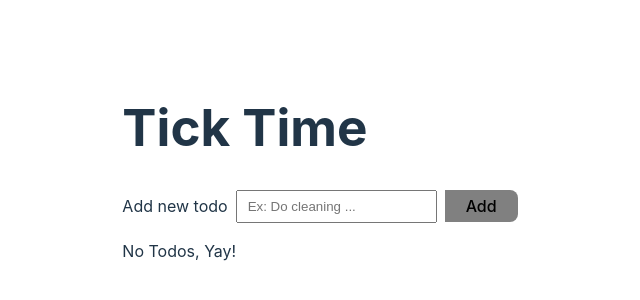
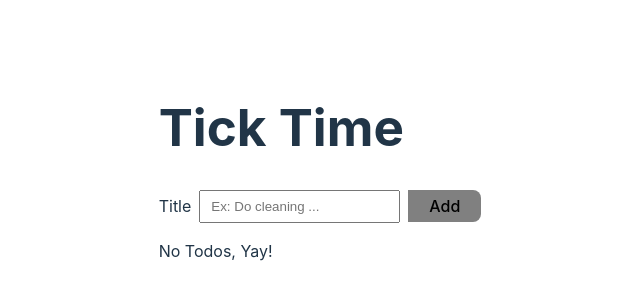
Before and after one commit to rezahedi/ticktime, a React (Vite) app: page / in a window 1280 px wide. Shown: the part 228-528 px from the top of the page, without its empty margins (320-960 px from the left). Built offline with nearby package versions, Linux system fonts and the light colour scheme.

Commit message:
Add label as prop

```diff
--- a/src/components/InputWithLabel.jsx
+++ b/src/components/InputWithLabel.jsx
@@ -1,10 +1,10 @@
 
 export default function InputWithLabel(props) {
-  const { title, handleTitleChange } = props;
+  const { label, title, handleTitleChange } = props;
 
   return (
     <>
-      <label htmlFor="myInput">Add new todo</label>
+      <label htmlFor="myInput">{label}</label>
       <input
         id="myInput" type="text"
         value={title}
--- a/src/components/Todo/AddNew.jsx
+++ b/src/components/Todo/AddNew.jsx
@@ -21,7 +21,7 @@ function AddNew( props ) {
 
   return (
     <form className="add-new" onSubmit={handleFormSubmission}>
-      <InputWithLabel title={title} handleTitleChange={handleTitleChange} />
+      <InputWithLabel label={'Title'} title={title} handleTitleChange={handleTitleChange} />
       <button type="submit">Add</button>
     </form>
   )
```
